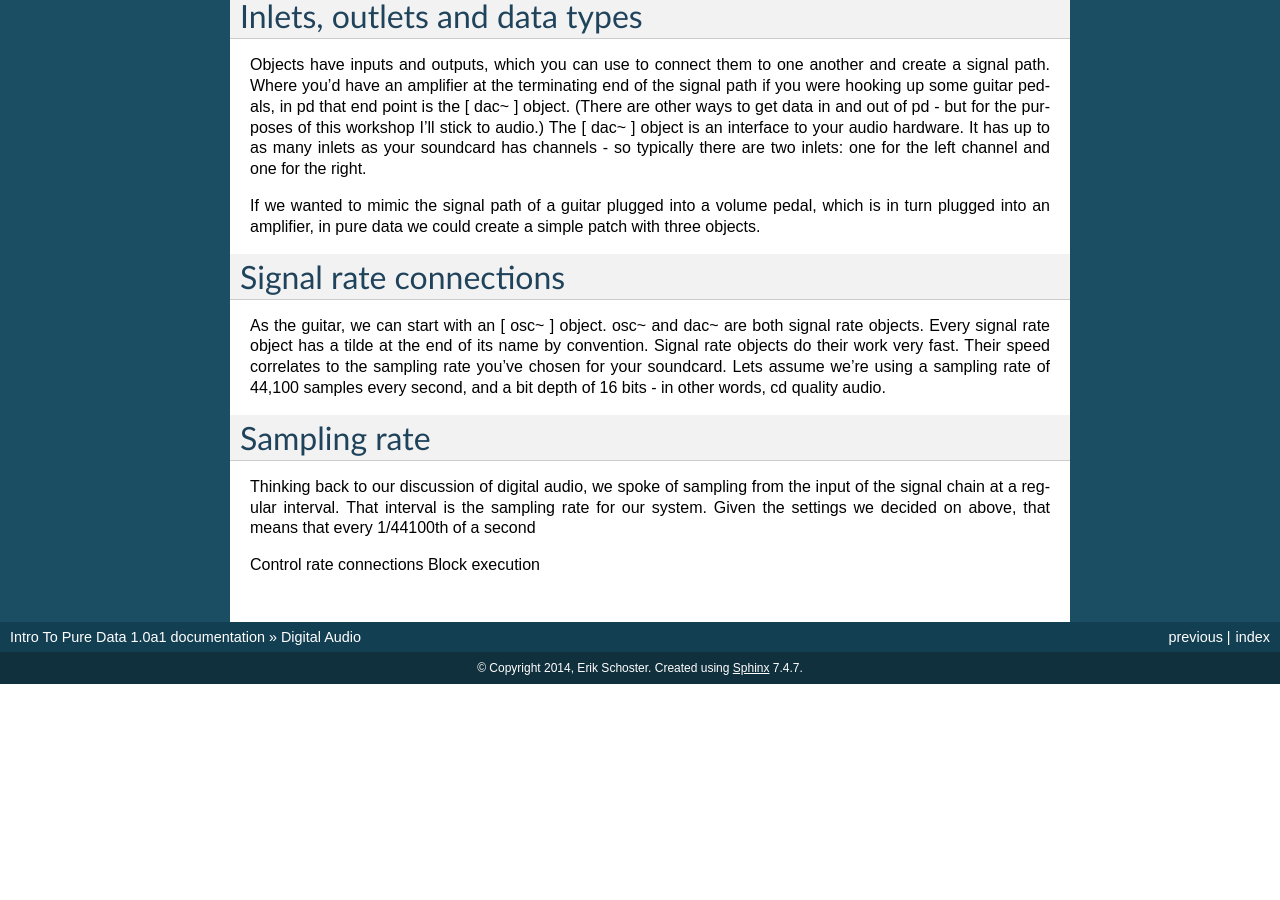
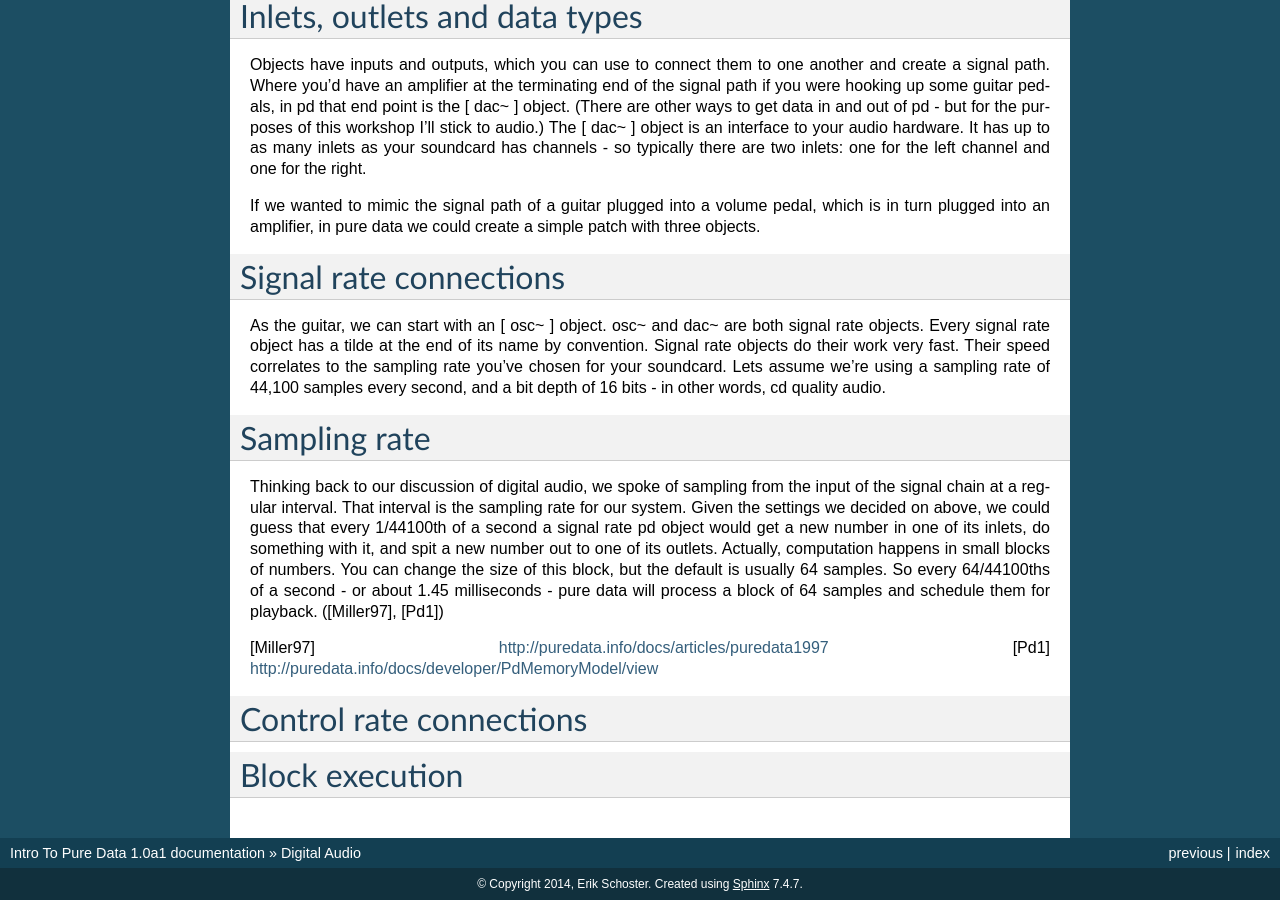
Before and after one commit to hecanjog/pdintro, a Sphinx documentation site: the page built from source/first.rst, in a window 1280 px wide and 900 px high, scrolled down 2117 px. Built offline with Sphinx 7.4.7, drawn with Linux system fonts in a browser that asks for light colours; formulas are drawn with MathJax 3; before the commit the page ends 2801 px from its top, so only the background shows below that; some of the changed text lies outside the part shown.

Commit message:
testing citations

```diff
--- a/source/first.rst
+++ b/source/first.rst
@@ -130,9 +130,19 @@ Sampling rate
 =============
 
 Thinking back to our discussion of digital audio, we spoke of sampling from the input of the signal chain at a regular interval. That
-interval is the sampling rate for our system. Given the settings we decided on above, that means that every 1/44100th of a second
+interval is the sampling rate for our system. Given the settings we decided on above, we could guess that every 1/44100th of a second
+a signal rate pd object would get a new number in one of its inlets, do something with it, and spit a new number out to one of its outlets.
+Actually, computation happens in small blocks of numbers. You can change the size of this block, but the default is usually 64 samples.
+So every 64/44100ths of a second - or about 1.45 milliseconds - pure data will process a block of 64 samples and schedule them for playback.
+([Miller97], [Pd1])
 
+[Miller97] http://puredata.info/docs/articles/puredata1997
+[Pd1] http://puredata.info/docs/developer/PdMemoryModel/view
 
 
 Control rate connections
+========================
+
+
 Block execution
+===============
```
Also changed, not shown: other parts of source/first.rst (+1 -1 lines).
